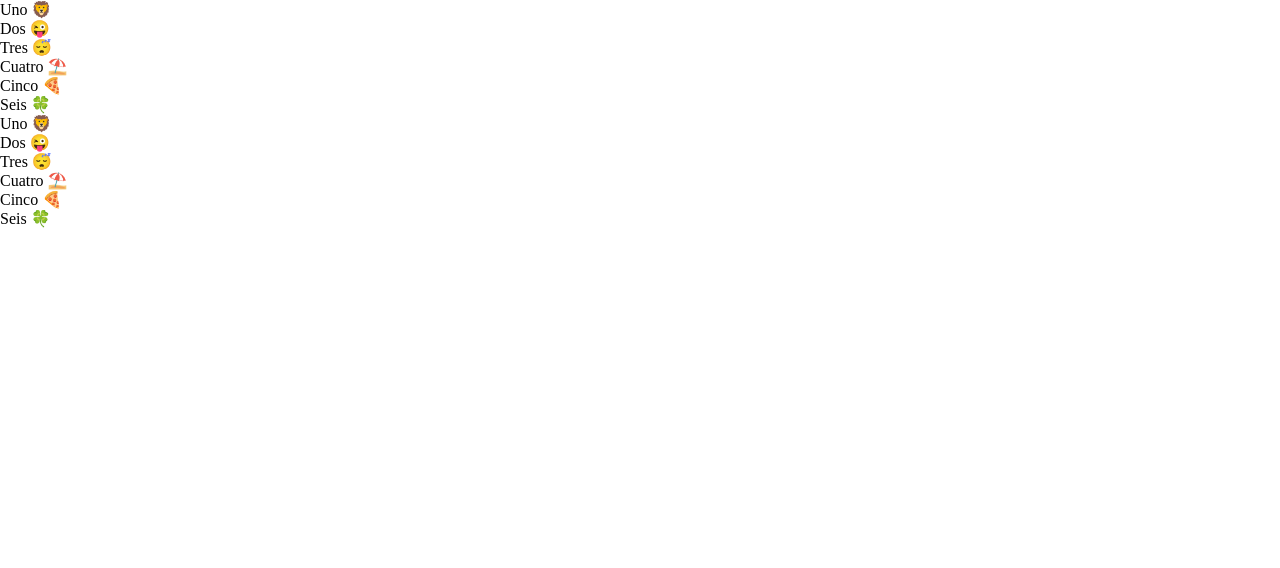
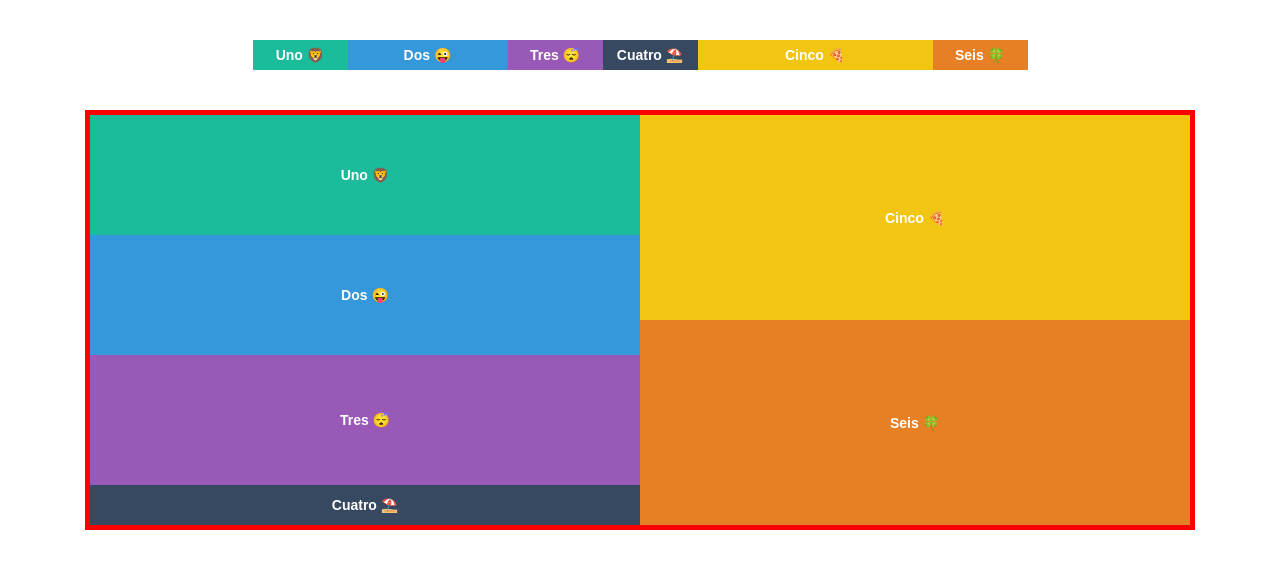
Before and after one commit to YesicaYMI/AppTravel, a plain HTML site: page FlexTareaDos/flexindex.html in a window 1280 px wide. Drawn offline with Linux system fonts and the light colour scheme; files that its build step writes are made by us from their sources.

Commit message:
cambio nombre archivo styles a flexstyles

```diff
--- a/FlexTareaDos/flexindex.html
+++ b/FlexTareaDos/flexindex.html
@@ -4,7 +4,7 @@
     <meta charset="UTF-8">
     <meta name="viewport" content="width=device-width, initial-scale=1.0">
     <title>Flex 2</title>
-    <link rel="stylesheet" href="styles.css">
+    <link rel="stylesheet" href="flexstyles.css">
 </head>
 <body>
     <div class="container principal">
```
